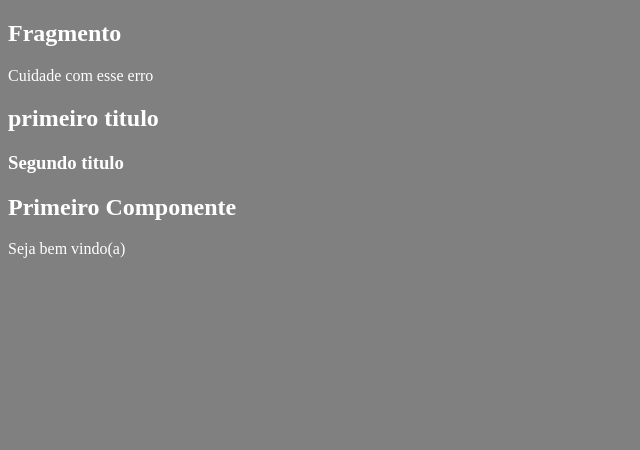
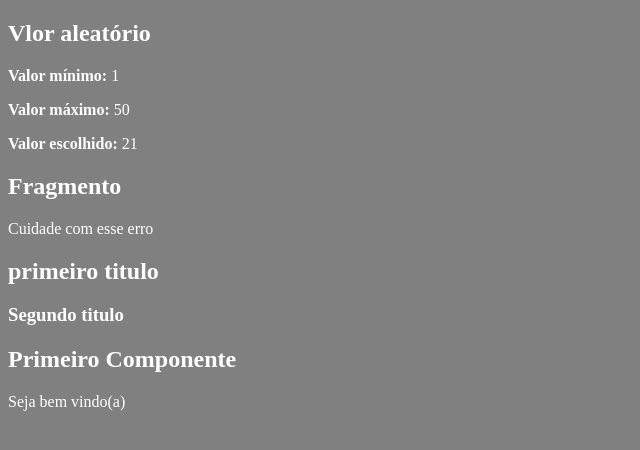
Before and after one commit to RicardoBaltazar/jogos-em-javascript, a React (Create React App) app in the folder my-app/: page / in a window 1280 px wide. Shown: the top 450 px of the page, without its empty margins (0-640 px from the left). Built offline with nearby package versions, Linux system fonts and the light colour scheme.

Commit message:
desafio número aleatório

```diff
--- a/my-app/src/app.jsx
+++ b/my-app/src/app.jsx
@@ -1,6 +1,6 @@
 import React from 'react'
 
-
+import Aleatorio from "./componentes/básicos/Aleatorio"
 import Primeiro from './componentes/básicos/Primeiro'
 import ComParametro from './componentes/básicos/ComParametro'
 import Fragmento from './componentes/básicos/Fragmento'
@@ -8,6 +8,7 @@ import Fragmento from './componentes/básicos/Fragmento'
 export default function App(props) {
     return (
         <div>
+            <Aleatorio min={1} max={50}/>
             <Fragmento />
             <ComParametro titulo="primeiro titulo" subtitulo="Segundo titulo" />
             <Primeiro />
--- /dev/null
+++ b/my-app/src/componentes/básicos/Aleatorio.jsx
@@ -0,0 +1,15 @@
+import React from 'react'
+
+export default function (props) {
+    const max = props.max
+    const min = props.min
+    const aleatorio = parseInt(Math.random() * (max - min)) + min
+    return (
+        <div>
+            <h2>Vlor aleatório</h2>
+            <p><strong>Valor mínimo: </strong> {min}</p>
+            <p><strong>Valor máximo: </strong> {max}</p>
+            <p><strong>Valor escolhido: </strong> {aleatorio}</p>
+        </div>
+    )
+}
```
